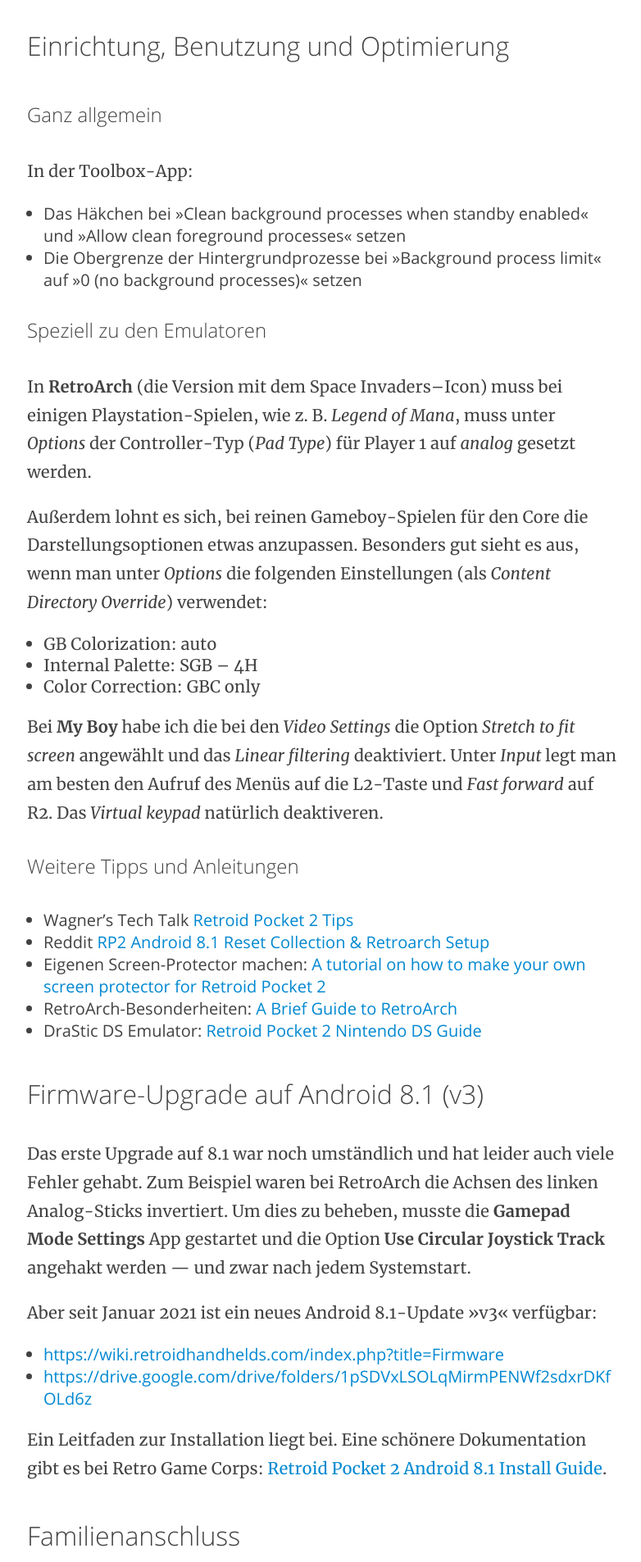
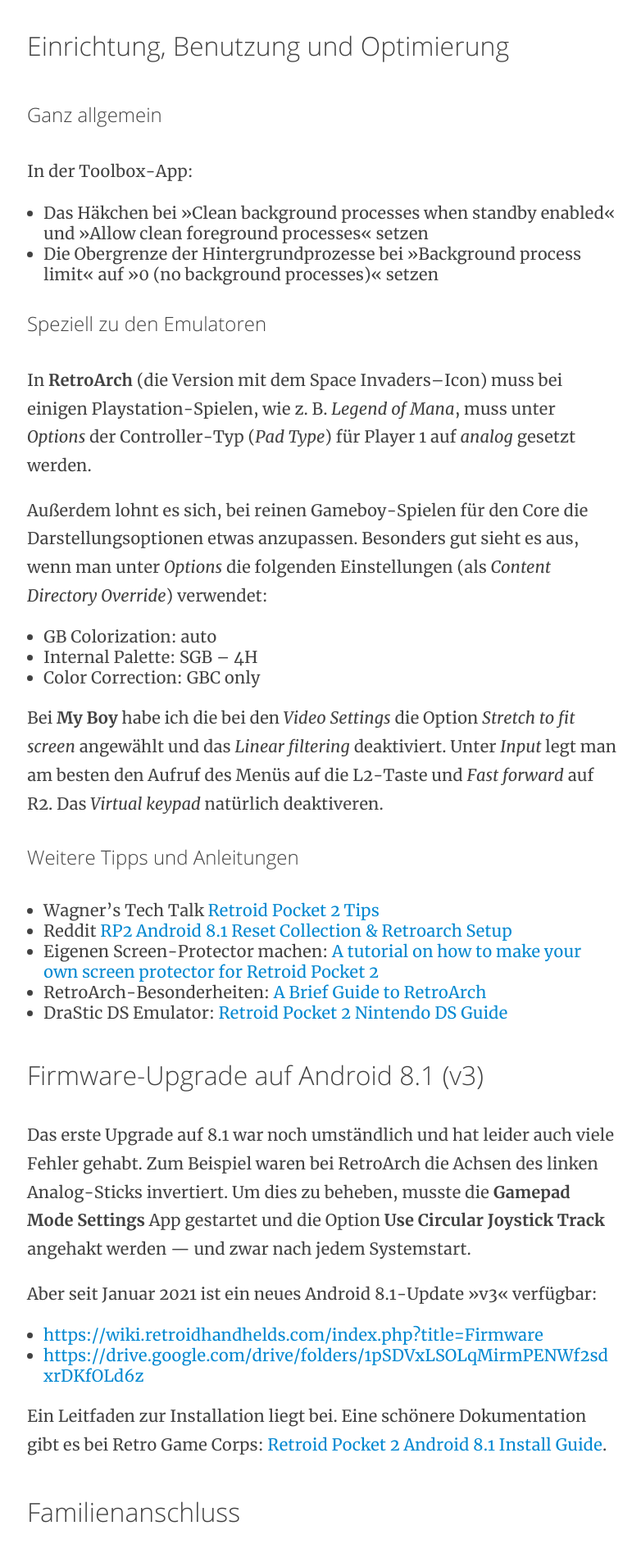
Before and after one commit to marc2o/marc2o.github.io, a Jekyll site: the page built from _posts/2021-01-29-Retroid-Pocket-2-Handeheld-Konsole.md, in a window 1280 px wide. Shown: the part 2029-3935 px from the top of the page at 82% size, without its empty margins (247-1029 px from the left). Built offline with Jekyll 4.4.1, drawn with Linux system fonts in a browser that asks for light colours.

Commit message:
Update article.css

```diff
--- a/assets/css/article.css
+++ b/assets/css/article.css
@@ -295,7 +295,8 @@
     margin: 0;
 }
 
-main p:not(.meta) {
+main p:not(.meta),
+main>ul {
     font-family: "Merriweather", serif;
 }
 
```
